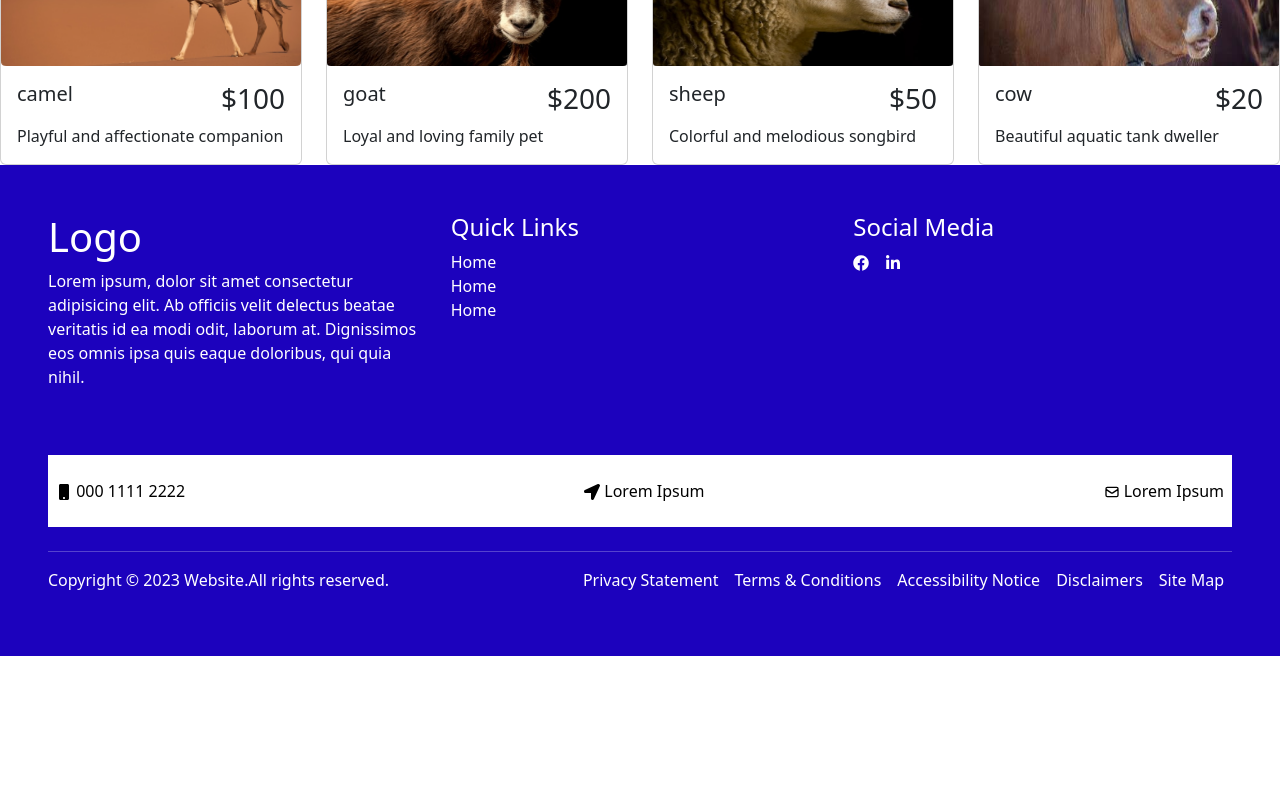
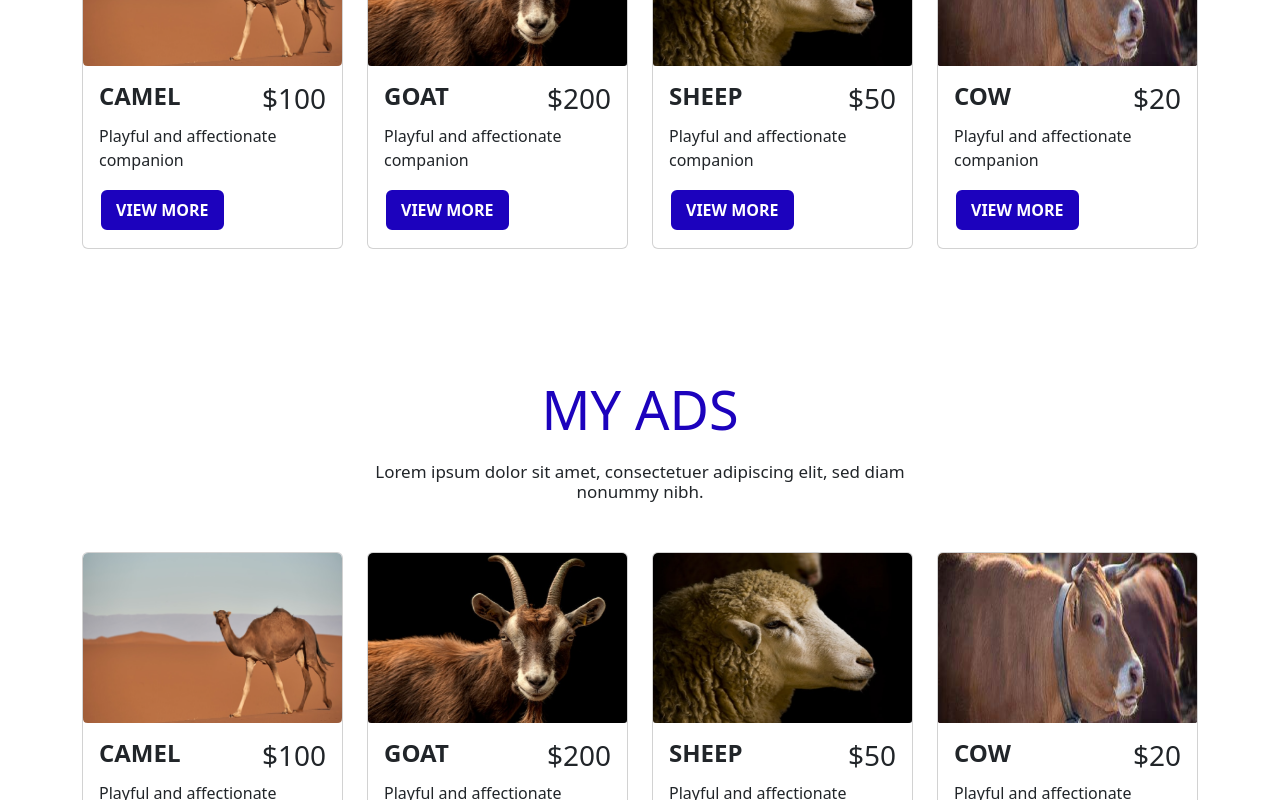
Before and after one commit to shiningsudipto/Haat-Bazar, a React (Vite) app: page / in a window 1280 px wide. Shown: the part 1520-2320 px from the top of the page. Before the commit the page ends 2176 px from the top, so only its background shows below. Built offline with nearby package versions, Linux system fonts and the light colour scheme.

Commit message:
home page done

```diff
--- a/public/ads.json
+++ b/public/ads.json
@@ -8,19 +8,19 @@
     {
         "name": "goat",
         "price": "$200",
-        "description": "Loyal and loving family pet",
+        "description": "Playful and affectionate companion",
         "image": "../src/assets/goat.png"
     },
     {
         "name": "sheep",
         "price": "$50",
-        "description": "Colorful and melodious songbird",
+        "description": "Playful and affectionate companion",
         "image": "../src/assets/sheep.png"
     },
     {
         "name": "cow",
         "price": "$20",
-        "description": "Beautiful aquatic tank dweller",
+        "description": "Playful and affectionate companion",
         "image": "../src/assets/cow.png"
     }
 ]
--- a/src/Components/SingleAdd.jsx
+++ b/src/Components/SingleAdd.jsx
@@ -4,16 +4,17 @@ const SingleAdd = ({ myAdd }) => {
     const { name, price, description, image } = myAdd;
     console.log("single add", myAdd);
     return (
-        <Card>
+        <Card className="h-100">
             <Card.Img variant="top" src={image} className="myAddImg" />
             <Card.Body>
                 <div className="d-flex justify-content-between">
-                    <Card.Title>{name}</Card.Title>
-                    <h3>{price}</h3>
+                    <Card.Title className="fw-bold fs-4 text-uppercase">{name}</Card.Title>
+                    <h3 >{price}</h3>
                 </div>
                 <Card.Text>
                     {description}
                 </Card.Text>
+                <button className="viewMore">view more</button>
             </Card.Body>
         </Card>
     );
--- a/src/Pages/Home/Home.jsx
+++ b/src/Pages/Home/Home.jsx
@@ -8,6 +8,7 @@ const Home = () => {
             <Banner />
             <GridSection />
             <MyAds />
+            <MyAds />
         </div>
     );
 };
--- a/src/Pages/Home/MyAds.jsx
+++ b/src/Pages/Home/MyAds.jsx
@@ -10,7 +10,7 @@ const MyAds = () => {
         return <div>Loading...</div>;
     }
     return (
-        <div>
+        <div className="container mb-5">
             <div>
                 <SectionTitle
                     heading={"my ads"}
--- a/src/index.css
+++ b/src/index.css
@@ -4,6 +4,18 @@
     font-weight: 700;
     border-radius: 10px;
 }
+
+.viewMore {
+    padding: 8px 15px;
+    background-color: #1C02BD;
+    color: #ffff;
+    border: 2px solid #ffff;
+    font-weight: 700;
+    text-transform: uppercase;
+    border-radius: 8px;
+}
+
+/* Section Title */
 
 .SectionHeading {
     color: #1C02BD;
@@ -22,6 +34,7 @@
     margin-bottom: 50px;
 }
 
+/* My Ads */
 .myAddImg {
     width: 280px;
     height: 170px;
@@ -34,6 +47,8 @@
     background-position: center;
     background-size: cover;
 }
+
+/* Grid Section */
 
 .grass {
     background-image: url(../src/assets/grass.png);
@@ -69,13 +84,3 @@
     background-position: center;
     background-size: cover;
 }
-
-.viewMore {
-    padding: 8px 15px;
-    background-color: #1C02BD;
-    color: #ffff;
-    border: 2px solid #ffff;
-    font-weight: 700;
-    text-transform: uppercase;
-    border-radius: 8px;
-}
```
